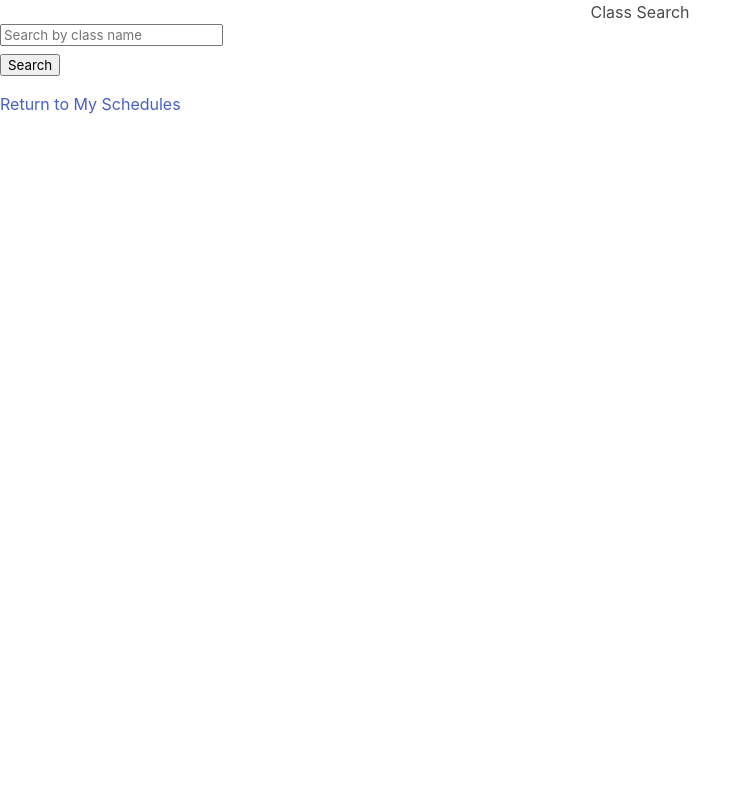
After one commit to dlong37/UTK-Class-Scheduling-Assistant, a Flask app: template sprint1/backend/templates/class_search.html in a window 1280 px wide. The commit adds this page. Shown: the whole page, without its empty margins (0-752 px from the left). Run offline with Flask 3, Linux system fonts and the light colour scheme; the template is opened without the code that fills it, so the values that code supplies are empty; parts of the project's set-up code (start-up, migrations or seed data) failed here and were passed over.

Commit message:
#27, added simple class search

```diff
--- /dev/null
+++ b/sprint1/backend/templates/class_search.html
@@ -0,0 +1,35 @@
+<html lang="en">
+<head>
+  <meta charset="UTF-8" />
+  <meta name="viewport" content="width=device-width, initial-scale=1.0" />
+  <title>Book Search</title>
+  <link rel="stylesheet" href="https://cdn.jsdelivr.net/npm/bulma@0.9.4/css/bulma.min.css" />
+  <!-- Include HTMX library -->
+  <script src="https://cdn.jsdelivr.net/npm/htmx.org/dist/htmx.min.js"></script>
+</head>
+<body>
+    <h1 align="center">Class Search</h1>
+
+        <!-- Search Form -->
+        <form method="GET" action="{{ url_for('views.class_search') }}" class="text-center">
+            <div class="form-group">
+                <input type="text" name="search" placeholder="Search by class name" class="form-control" required>
+            </div>
+            <button type="submit" class="btn btn-primary mt-2">Search</button>
+        </form>
+
+    <!-- Search Results -->
+    {% if classes %}
+        <h2 class="mt-4">Search Results:</h2>
+        <ul class="list-group-flush" id="classes">
+            {% for class in classes %}
+            <li class="list-group-item">
+                {{ class.name }} - {{ class.description }}
+            </li>
+            {% endfor %}
+        </ul>
+    {% endif %}
+
+    <a href="{{ url_for('views.main') }}" class="btn btn-secondary mt-3">Return to My Schedules</a>
+</body>
+</html>
--- a/sprint1/backend/templates/main.html
+++ b/sprint1/backend/templates/main.html
@@ -8,7 +8,7 @@
     <ul class="list-group-flush" id="schedules">
         {% for schedule in user.schedules %}
         <li class="list-group-item">
-            {{ schedule.data }}
+            {{ schedule.class_ids }}
             <!-- Delete button, uses a separate function to communicate with backend -->
             <button type="button" class="close" onClick="deleteSchedule({{ schedule.id }})">
                 <span aria-hidden="true">&times;</span>
@@ -24,4 +24,7 @@
         </div>
     </form>
 
+    <!-- New search for classes button -->
+    <button class="class_search"><a href="/class_search">Search Classes</a></button>
+
 {% endblock %}
```
Also changed, not shown: sprint1/backend/views.py (+18 -1 lines).
